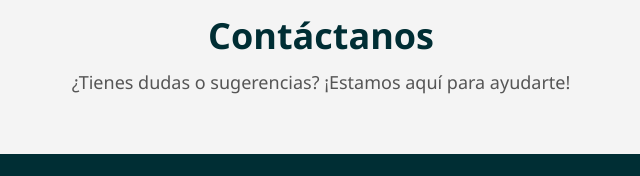
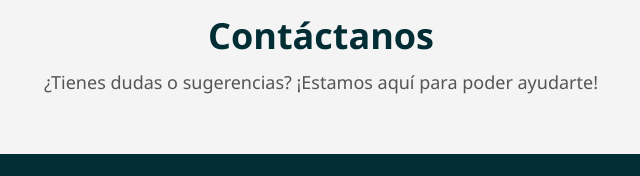
Before and after one commit to J4mesC4still0/HyperTec_Pagina, a plain HTML site: page contactos.html in a window 1280 px wide. Shown: the part 139-315 px from the top of the page, 319-959 px from the left. Drawn offline with Linux system fonts and the light colour scheme.

Commit message:
Cambio pequeño

```diff
--- a/contactos.html
+++ b/contactos.html
@@ -1,4 +1,4 @@
-<!-- El en cargado de este trabajo es kelvin marlon rudas hinostroza-->
+<!-- En  cargado de este trabajo es kelvin marlon rudas hinostroza.-->
 <!DOCTYPE html>
 <html lang="en">
 
@@ -26,7 +26,7 @@
     <main class="main-content">
         <section class="hero">
             <h1>Contáctanos</h1>
-            <p>¿Tienes dudas o sugerencias? ¡Estamos aquí para ayudarte!</p>
+            <p>¿Tienes dudas o sugerencias? ¡Estamos aquí para poder ayudarte!</p>
         </section>
     </main>
 
```
